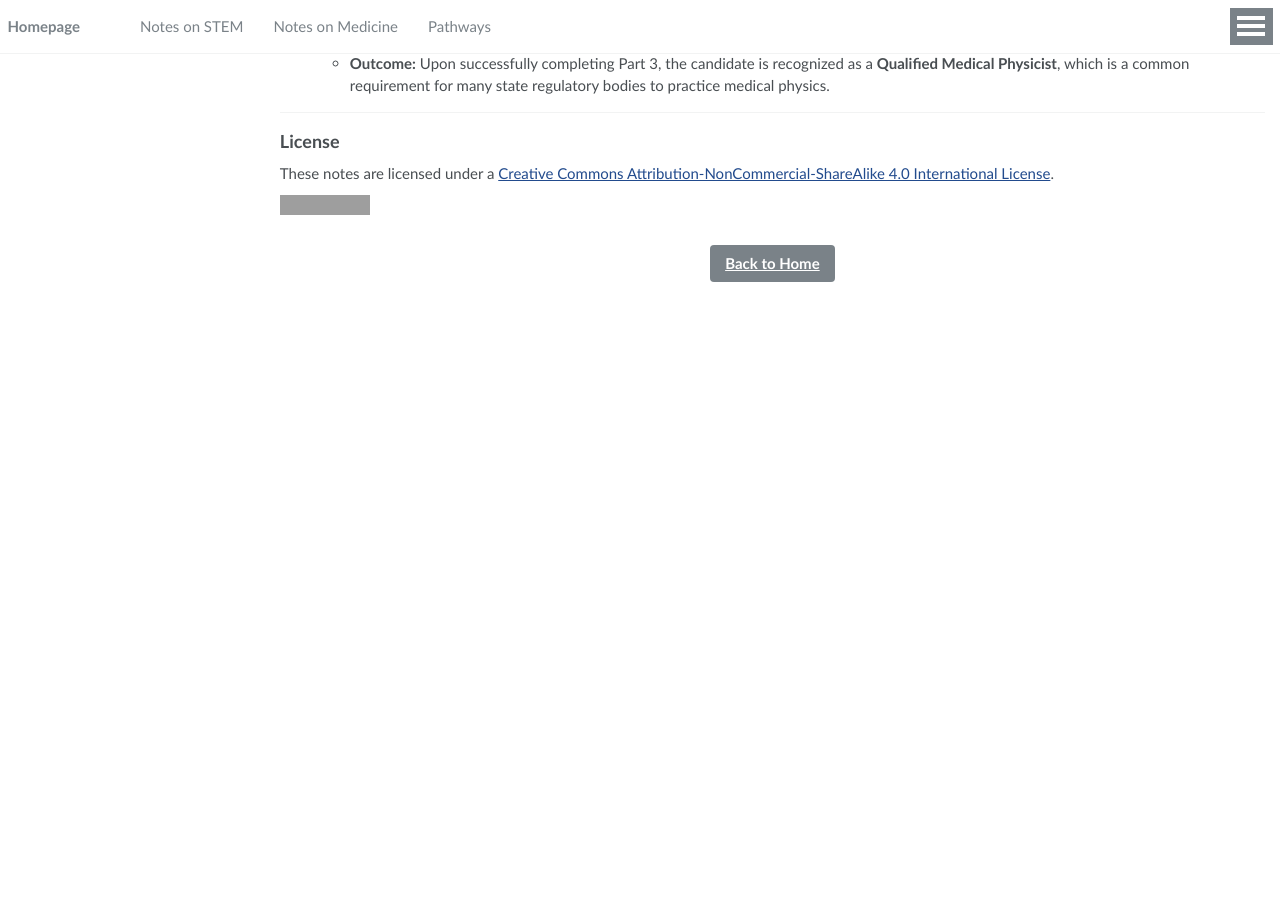
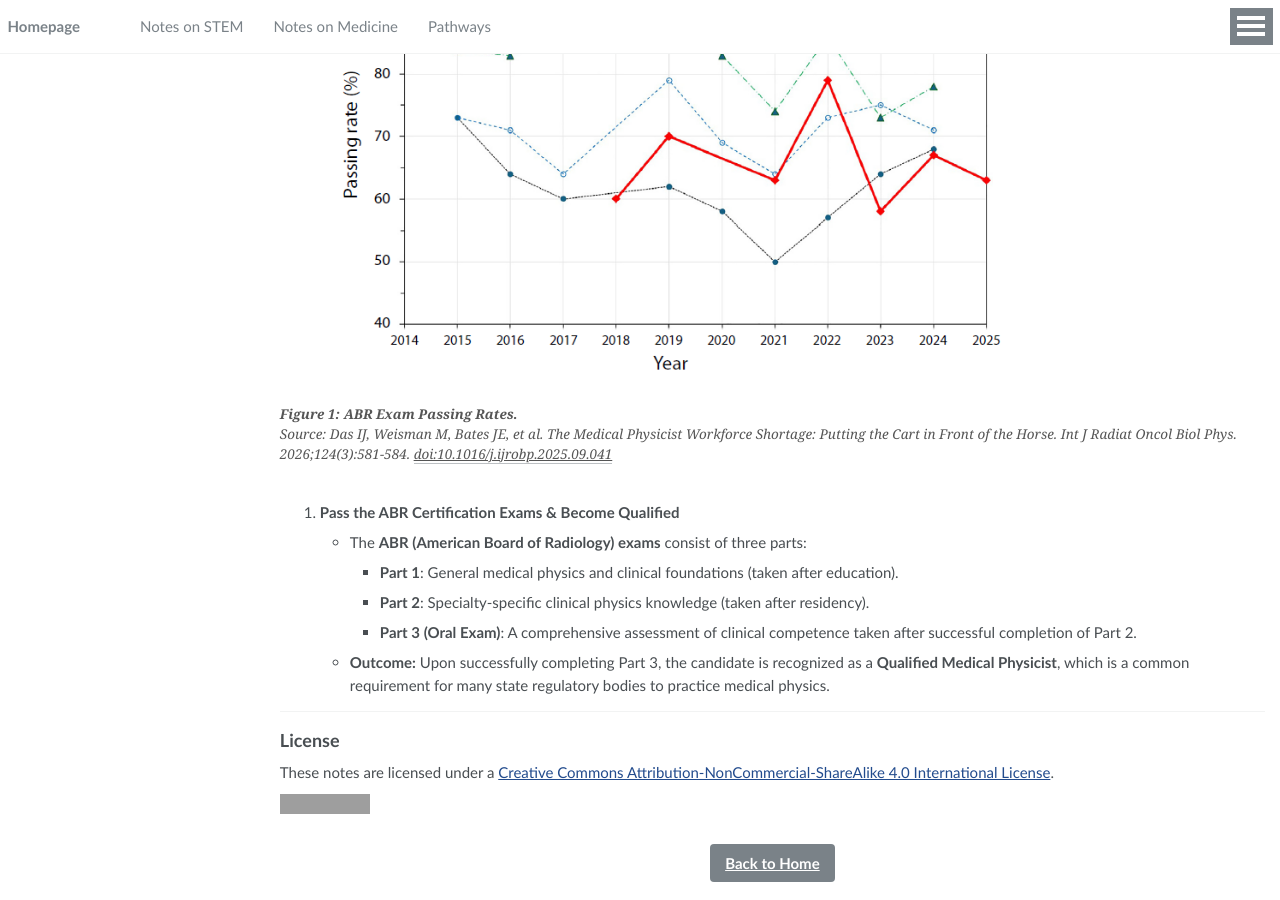
Before and after one commit to Louis-QiuyuLu/Louis-QiuyuLu.github.io, a Jekyll site: the page built from _pages/pathways.md, in a window 1280 px wide and 900 px high, scrolled down 2472 px. Built offline with Jekyll 4.4.1, drawn with Linux system fonts in a browser that asks for light colours; before the commit the page ends 2788 px from its top, so only the background shows below that; grey boxes are pictures that could not be loaded.

Commit message:
Add ABR Exam Passing Rates figure to pathways.md
Added an image and caption to illustrate ABR exam passing rates.

```diff
--- a/_pages/pathways.md
+++ b/_pages/pathways.md
@@ -87,6 +87,14 @@ In the United States, the process is regulated by the **American Board of Radiol
     * **Alternative Training:** An alternative involves **3 years of supervised training** from a CAMPEP residency program that aligns with residency requirements. This path implies 3 years of guaranteed employment where the employer must provide a visa.
     * *Milestone:* Since 2012, candidates are eligible to take **ABR Part 2** only after completing their residency. Alternative pathway candidates must wait until the completion of their program to take Part 2.
 
+<figure>
+  <img src="/images/ABRPassingRate.png" alt="ABR Exam Passing Rates" style="width:100%; max-width:800px;">
+  <figcaption style="font-size: 0.9em; color: #555; margin-top: 10px; font-style: italic;">
+    <strong>Figure 1: ABR Exam Passing Rates.</strong><br>
+    Source: Das IJ, Weisman M, Bates JE, et al. <em>The Medical Physicist Workforce Shortage: Putting the Cart in Front of the Horse</em>. Int J Radiat Oncol Biol Phys. 2026;124(3):581-584. <a href="https://doi.org/10.1016/j.ijrobp.2025.09.041">doi:10.1016/j.ijrobp.2025.09.041</a>
+  </figcaption>
+</figure>
+
 
 3.  **Pass the ABR Certification Exams & Become Qualified**
     * The **ABR (American Board of Radiology) exams** consist of three parts:
```
